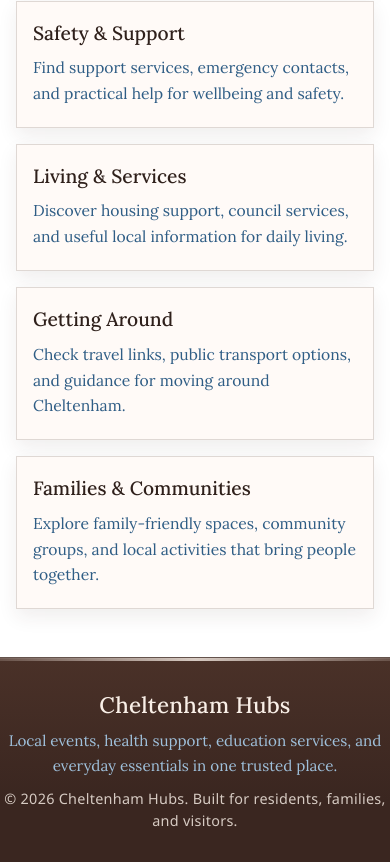
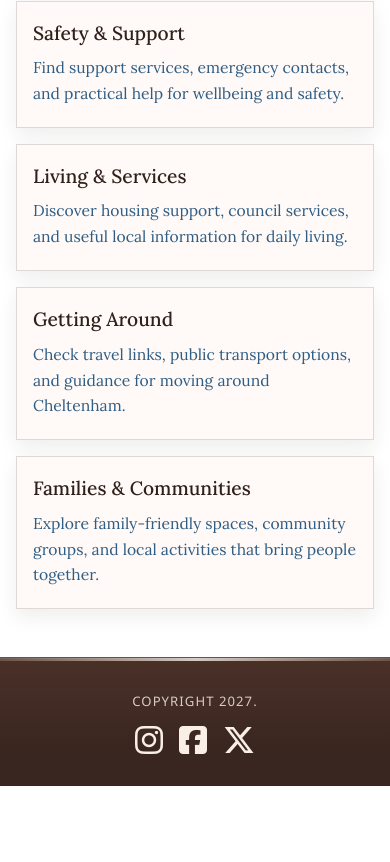
Before and after one commit to SalimJamshidi/project-1, a plain HTML site: page index.html in a window 390 px wide. Shown: the part 1335-2197 px from the top of the page. After the commit the page ends 2121 px from the top, so only its background shows below. Drawn offline with nearby package versions, Linux system fonts and the light colour scheme.

Commit message:
Refactor footer layout and styles in index.html and style.css

```diff
--- a/index.html
+++ b/index.html
@@ -21,6 +21,7 @@
 
 <body>
   <!--navbar-->
+  <section>
     <nav class="navbar navbar-expand-xl fixed-top">
       <div class="container-fluid">
         <a class="navbar-brand" href="#" aria-label="Cheltenham Hubs Home">
@@ -45,6 +46,7 @@
         </div>
       </div>
     </nav>
+  </section>
 
   <section class="hero-layout">
     <section class="welcome-copy">
@@ -126,12 +128,17 @@
   </main>
 
   <footer>
-    <div class="footer-shell">
-      <h2>Cheltenham Hubs</h2>
-      <p>
-        Local events, health support, education services, and everyday essentials in one trusted place.
-      </p>
-      <small>&copy; 2026 Cheltenham Hubs. Built for residents, families, and visitors.</small>
+    <div class="footer-row">
+      <small class="footer-copy">Copyright 2027.</small>
+      <div class="social-links">
+        <a href="https://www.instagram.com" target="_blank" aria-label="Visit our Instagram page (opens in a new tab)"
+          rel="noopener"><i class="fa-brands fa-instagram"></i></a>
+        <a href="https://www.facebook.com" target="_blank" aria-label="Visit our Facebook page (opens in a new tab)"
+          rel="noopener"><i class="fa-brands fa-square-facebook"></i></a>
+        <a href="https://www.x.com" target="_blank" aria-label="Visit our X feed (opens in a new tab)" rel="noopener"><i
+            class="fa-brands fa-x-twitter"></i></a>
+      </div>
+      <div class="footer-spacer" aria-hidden="true"></div>
     </div>
   </footer>
 
--- a/style.css
+++ b/style.css
@@ -286,9 +286,77 @@ footer small {
     color: rgba(249, 239, 231, 0.82);
 }
 
+footer .footer-row {
+    display: grid;
+    grid-template-columns: 1fr auto 1fr;
+    align-items: center;
+    max-width: 1100px;
+    margin: 0 auto;
+    padding: 0 1rem;
+}
+
+footer .footer-copy {
+    justify-self: start;
+    margin: 0;
+    text-transform: uppercase;
+    font-size: 0.82rem;
+    letter-spacing: 0.08em;
+}
+
+footer .footer-spacer {
+    justify-self: end;
+    width: 1px;
+    height: 1px;
+}
+
+footer .social-links {
+    display: flex;
+    justify-content: center;
+    align-items: center;
+    gap: 1.15rem;
+    justify-self: center;
+    margin: 0;
+}
+
+footer .social-links a {
+    color: var(--color-cream);
+    font-size: clamp(1.9rem, 2.2vw, 2.3rem);
+    line-height: 1;
+    transition: transform 0.2s ease, color 0.2s ease;
+}
+
+footer .social-links a:hover,
+footer .social-links a:focus-visible {
+    color: #d4e8f8;
+    transform: translateY(-2px);
+}
+
 @media (max-width: 767.98px) {
     footer {
         padding: 2.1rem 0 1.9rem;
+    }
+
+    footer .social-links {
+        gap: 1rem;
+    }
+
+    footer .social-links a {
+        font-size: 2rem;
+    }
+
+    footer .footer-row {
+        grid-template-columns: 1fr;
+        gap: 0.75rem;
+        justify-items: center;
+        text-align: center;
+    }
+
+    footer .footer-copy {
+        justify-self: center;
+    }
+
+    footer .footer-spacer {
+        display: none;
     }
 
     footer p {
```
Lines whose indentation alone changed are shown as unchanged.
